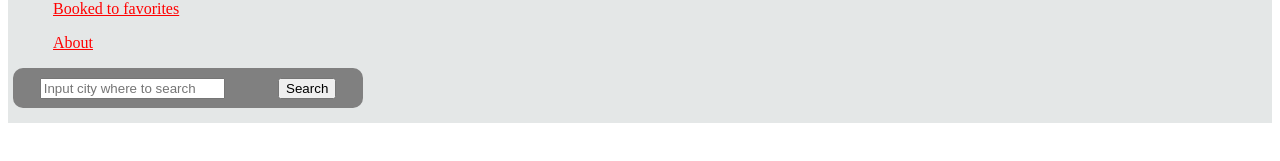
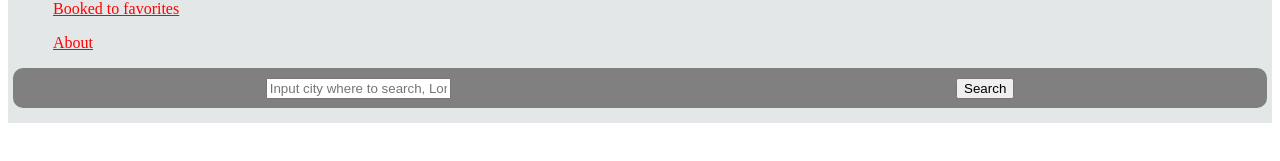
Before and after one commit to antonydeepnz/Nestoria-React, a React (Create React App) app: page /listings in a window 1280 px wide. Shown: the part 363-524 px from the top of the page. Built offline with nearby package versions, Linux system fonts and the light colour scheme.

Commit message:
4 files modified

```diff
--- a/components/App.js
+++ b/components/App.js
@@ -15,18 +15,12 @@ class App extends Component {
   constructor() {
     super();
   }
-/*
-  handleSearch = (town) => {
-    this.props.onQuery(town);
-    this.props.onGetListings(town);
-  }
-*/
+
   render() {
     return (
       <div className='app'>
         <Header />
-        <div className='list-of-listings'>
-        </div>
+
       </div>
     );
   }
--- a/components/Header.js
+++ b/components/Header.js
@@ -8,8 +8,6 @@ export const Header = (props) => {
     <div className='header'>
       <img src='https://resources.nestimg.com/nestoria/img/nestoria_blue_200-min.png'/>
       <Menu />
-
-
     </div>
   );
 }
--- a/components/Search.js
+++ b/components/Search.js
@@ -11,7 +11,7 @@ export const Search = (props) => {
   }
   return (
     <div className="search">
-      <input placeholder="Input city where to search" onChange={({target: {value}}) => {setTown(value)}} />
+      <input placeholder="Input city where to search, London is a default" onChange={({target: {value}}) => {setTown(value)}} />
       <button onClick={transfer}>Search</button>
     </div>
   );
--- a/containers/Listings.js
+++ b/containers/Listings.js
@@ -11,12 +11,12 @@ const Listings = (props) => {
 
   const handleSearch = (town) => {
    // this.props.onQuery(town);
-    this.props.onGetListings(town);
+    props.onGetListings(town);
   }
-
   return (
     <>
       <Search onSearch={handleSearch}/>
+      <div className='list-of-listings'>
         {props.listingsState.loading? <Loader />:
           props.listingsState.listings.map((item,index) => {
             return <Listing key={index}
@@ -26,6 +26,7 @@ const Listings = (props) => {
                   data={item}
                   checked={haveSaved(props.favorites,item)}/>
         })}
+      </div>
     </>
   )
 }
@@ -45,4 +46,4 @@ const mapDispatchToProps = (dispatch) => {
   }
 }
 
-export default connect(mapStateToProps)(Listings)
+export default connect(mapStateToProps,mapDispatchToProps)(Listings)
--- a/styles/search.css
+++ b/styles/search.css
@@ -1,5 +1,5 @@
 .search {
-  width: 350px;
+  width: au;
   height: 40px;
 
   display: flex;
```
Lines whose indentation alone changed are shown as unchanged.
